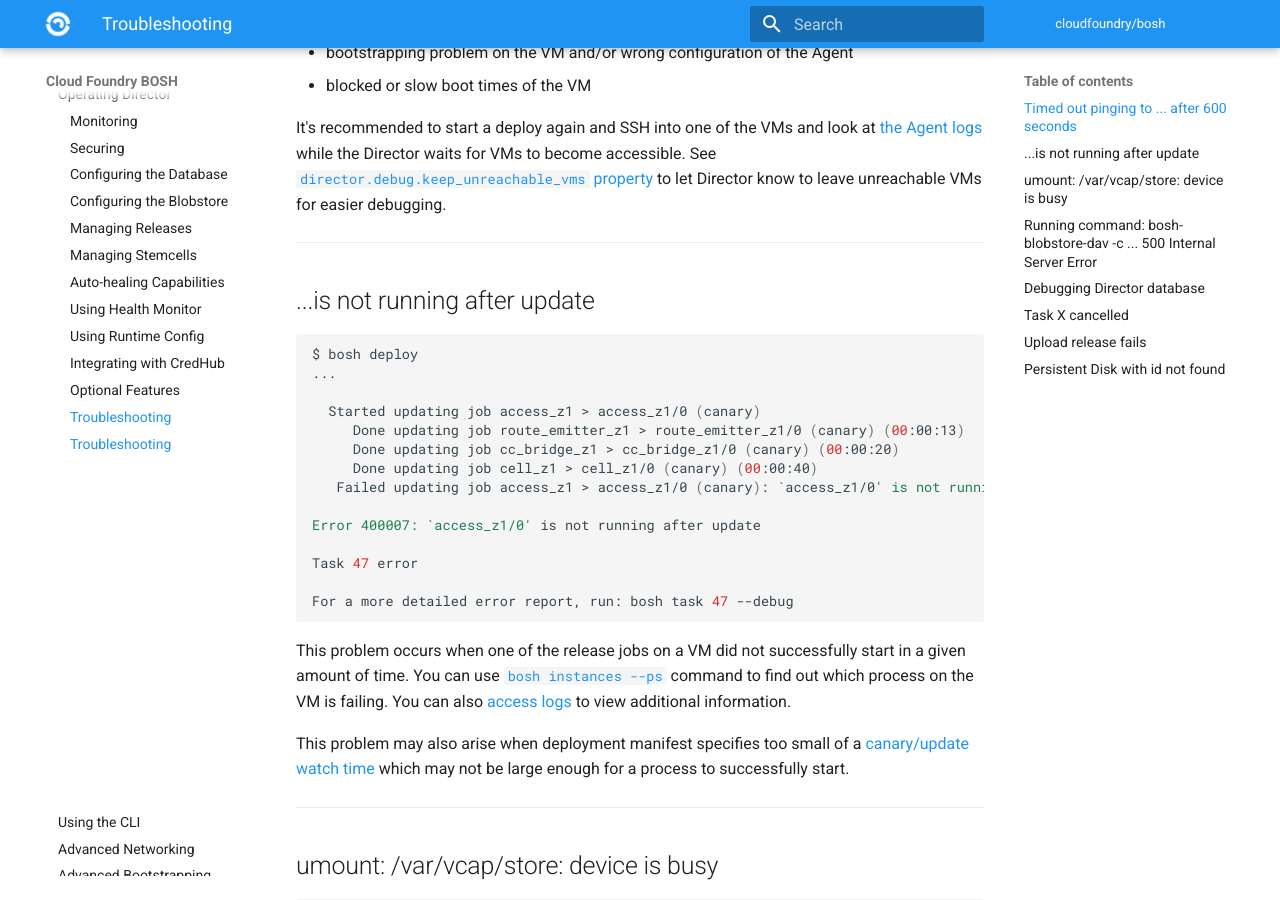
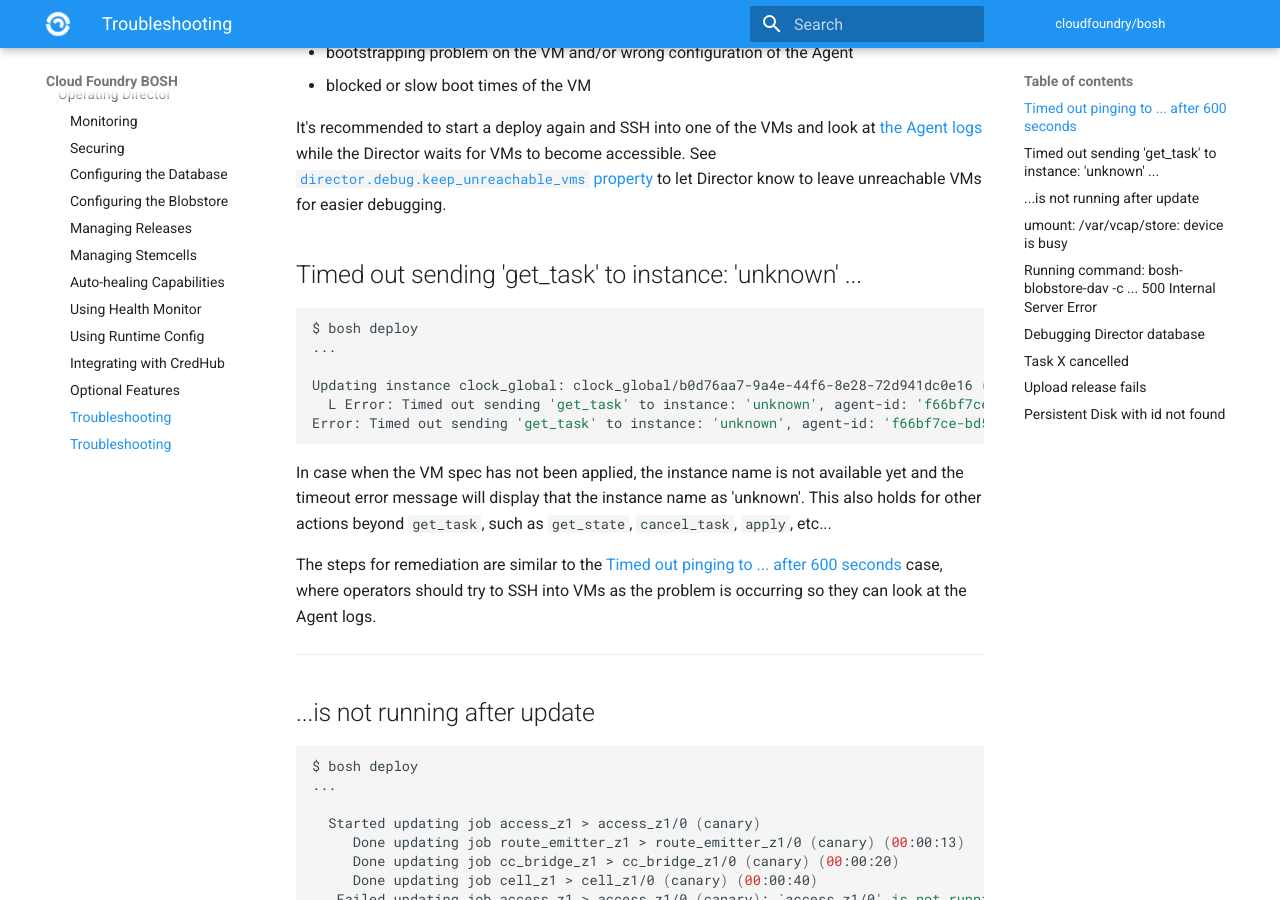
Before and after one commit to cloudfoundry/docs-bosh, an MkDocs documentation site: the page built from content/tips.md, in a window 1280 px wide and 900 px high, scrolled down 896 px. Built offline with MkDocs 1.6.1 and Material for MkDocs 9.7.7, drawn with Linux system fonts in a browser that asks for light colours; old or Windows-style settings are respelled for this version of MkDocs.

Commit message:
Add example for timeout error for troubleshooting
This commit adds an example which shows an unknown instance name when a
timeout error is raised when specific agent methods are called (e.g.
`get_task` or `get_state`, etc...).

[#161464080](https://www.pivotaltracker.com/story/show/161464080)

Co-authored-by: Sebastian Heid <sebastian.heid@sap.com>

````diff
--- a/content/tips.md
+++ b/content/tips.md
@@ -33,6 +33,21 @@ This problem can occur due to:
 - blocked or slow boot times of the VM
 
 It's recommended to start a deploy again and SSH into one of the VMs and look at [the Agent logs](job-logs.md#agent-logs) while the Director waits for VMs to become accessible. See [`director.debug.keep_unreachable_vms` property](https://bosh.io/jobs/director?source=github.com/cloudfoundry/bosh#p=director.debug.keep_unreachable_vms) to let Director know to leave unreachable VMs for easier debugging.
+
+## Timed out sending 'get_task' to instance: 'unknown' ...
+
+```shell
+$ bosh deploy
+...
+
+Updating instance clock_global: clock_global/b0d76aa7-9a4e-44f6-8e28-72d941dc0e16 (0) (canary) (00:06:15)
+  L Error: Timed out sending 'get_task' to instance: 'unknown', agent-id: 'f66bf7ce-bd5e-4528-937a-a25ba8223508' after 45 seconds
+Error: Timed out sending 'get_task' to instance: 'unknown', agent-id: 'f66bf7ce-bd5e-4528-937a-a25ba8223508' after 45 seconds
+```
+
+In case when the VM spec has not been applied, the instance name is not available yet and the timeout error message will display that the instance name as 'unknown'. This also holds for other actions beyond `get_task`, such as `get_state`, `cancel_task`, `apply`, etc...
+
+The steps for remediation are similar to the [Timed out pinging to ... after 600 seconds](#unreachable-agent) case, where operators should try to SSH into VMs as the problem is occurring so they can look at the Agent logs.
 
 ---
 ## ...is not running after update {: #failed-job }
````
